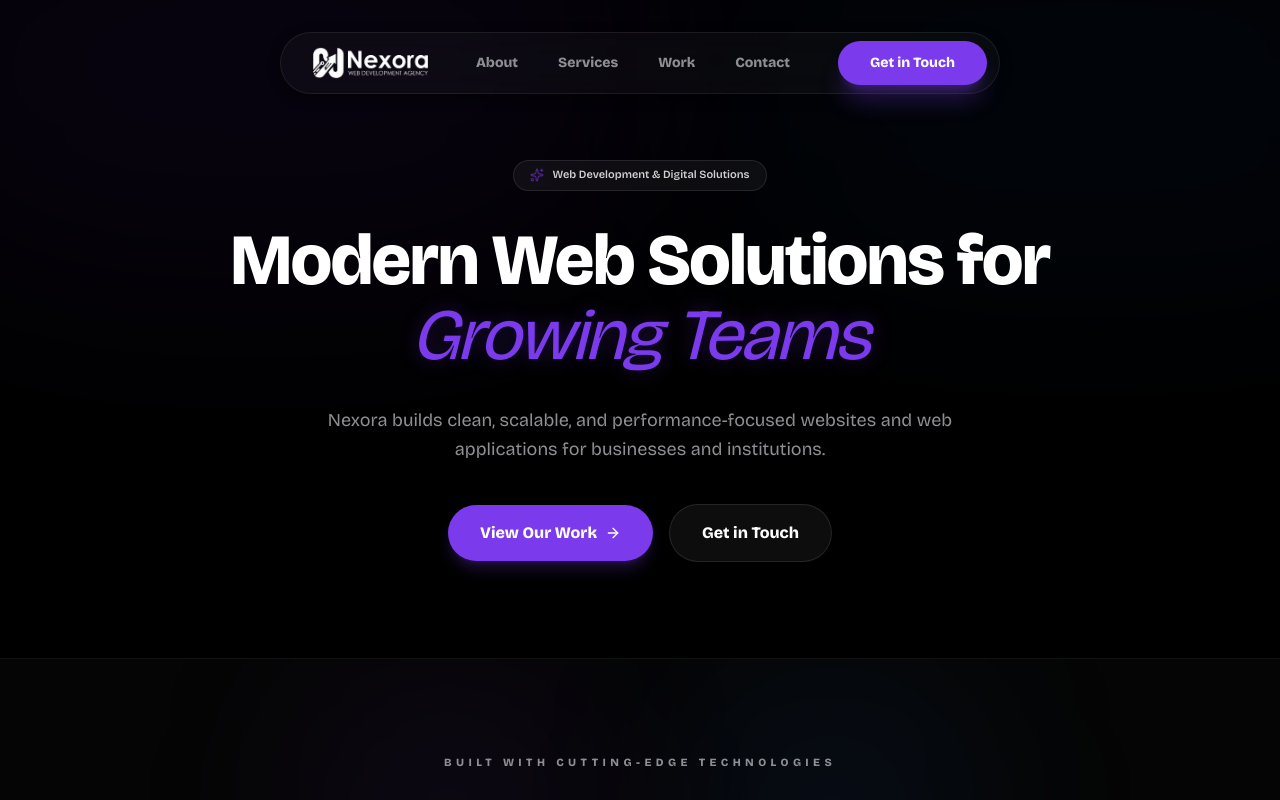
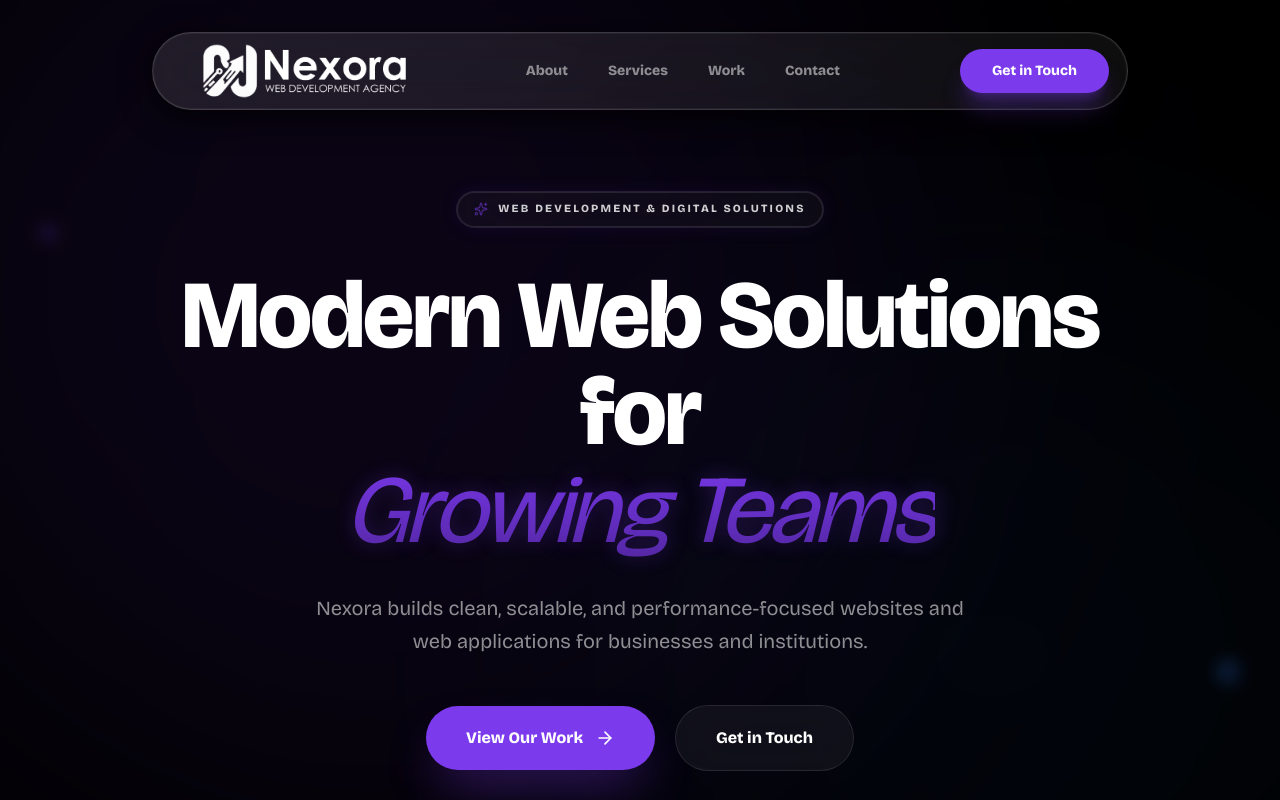
Before and after one commit to navaneethpv/nexora-agency, a Next.js app: page / in a window 1280 px wide. Shown: the top 800 px of the page. Built offline with nearby package versions, Linux system fonts and the light colour scheme.

Commit message:
feat: Enhance UI with updated styling, new animations, and improved interactive elements across the application.

```diff
--- a/src/app/globals.css
+++ b/src/app/globals.css
@@ -31,11 +31,11 @@ body {
 }
 
 .glass-pill {
-  background: rgba(255, 255, 255, 0.03);
-  backdrop-filter: blur(20px);
-  -webkit-backdrop-filter: blur(20px);
-  border: 1px solid rgba(255, 255, 255, 0.08);
-  box-shadow: 0 4px 12px rgba(0, 0, 0, 0.5);
+  background: linear-gradient(135deg, rgba(255, 255, 255, 0.1) 0%, rgba(255, 255, 255, 0.05) 100%);
+  backdrop-filter: blur(24px);
+  -webkit-backdrop-filter: blur(24px);
+  border: 1px solid rgba(255, 255, 255, 0.15);
+  box-shadow: 0 8px 32px 0 rgba(0, 0, 0, 0.8), inset 0 0 0 1px rgba(255, 255, 255, 0.05);
 }
 
 .glass-card {
--- a/src/components/Hero.tsx
+++ b/src/components/Hero.tsx
@@ -4,71 +4,115 @@ import { motion } from "framer-motion";
 import { ArrowRight, Sparkles } from "lucide-react";
 
 export default function Hero() {
+    const containerVariants: any = {
+        hidden: { opacity: 0 },
+        visible: {
+            opacity: 1,
+            transition: {
+                staggerChildren: 0.15,
+                delayChildren: 0.2
+            }
+        }
+    };
+
+    const itemVariants: any = {
+        hidden: { opacity: 0, y: 30 },
+        visible: {
+            opacity: 1,
+            y: 0,
+            transition: {
+                duration: 0.8,
+                ease: [0.21, 0.47, 0.32, 0.98]
+            }
+        }
+    };
+
     return (
-        <section className="relative pt-32 pb-16 md:pt-40 md:pb-24 flex flex-col items-center text-center px-6 overflow-hidden">
-            {/* Background Glows */}
-            <div className="absolute top-0 left-1/2 -translate-x-1/2 w-full h-full -z-10 pointer-events-none">
+        <section className="relative pt-40 pb-24 md:pt-48 md:pb-32 flex flex-col items-center text-center px-6 overflow-hidden">
+            {/* Background Glows & Orbs */}
+            <div className="absolute inset-0 -z-10 overflow-hidden pointer-events-none">
                 <motion.div
                     animate={{
-                        scale: [1, 1.1, 1],
-                        opacity: [0.3, 0.5, 0.3]
+                        scale: [1, 1.2, 1],
+                        x: [0, 50, 0],
+                        y: [0, 30, 0],
                     }}
-                    transition={{ duration: 8, repeat: Infinity, ease: "easeInOut" }}
-                    className="absolute top-[-20%] left-[-10%] w-[60%] h-[60%] bg-accent/20 blur-[120px] rounded-full"
+                    transition={{ duration: 15, repeat: Infinity, ease: "easeInOut" }}
+                    className="absolute top-[-20%] left-[-10%] w-[70vw] h-[70vw] bg-accent/15 blur-[140px] rounded-full opacity-60"
                 />
                 <motion.div
                     animate={{
-                        scale: [1, 1.2, 1],
-                        opacity: [0.2, 0.4, 0.2]
+                        scale: [1.2, 1, 1.2],
+                        x: [0, -40, 0],
+                        y: [0, -50, 0],
                     }}
-                    transition={{ duration: 10, repeat: Infinity, ease: "easeInOut", delay: 1 }}
-                    className="absolute top-[-10%] right-[-10%] w-[50%] h-[50%] bg-blue-500/10 blur-[100px] rounded-full"
+                    transition={{ duration: 20, repeat: Infinity, ease: "easeInOut" }}
+                    className="absolute bottom-[-20%] right-[-10%] w-[60vw] h-[60vw] bg-blue-500/10 blur-[140px] rounded-full opacity-40"
                 />
             </div>
 
             <motion.div
-                initial={{ opacity: 0, y: 20 }}
-                animate={{ opacity: 1, y: 0 }}
-                transition={{ duration: 0.5 }}
-                className="inline-flex items-center gap-2 rounded-full border border-white/10 bg-white/5 px-4 py-1.5 text-[11px] font-semibold text-white/80 mb-8 backdrop-blur-sm"
+                variants={containerVariants}
+                initial="hidden"
+                animate="visible"
+                className="relative z-10 flex flex-col items-center"
+            >
+                <motion.div
+                    variants={itemVariants}
+                    className="inline-flex items-center gap-2.5 rounded-full border border-white/10 bg-white/[0.03] px-4 py-2 text-[11px] font-bold text-white/80 mb-10 backdrop-blur-xl ring-1 ring-white/10 shadow-[0_0_20px_rgba(124,58,237,0.1)] group hover:border-accent/30 transition-colors duration-500"
                 >
                     <Sparkles className="w-3.5 h-3.5 text-accent animate-pulse" />
-                <span>Web Development & Digital Solutions</span>
+                    <span className="uppercase tracking-[0.2em]">Web development & digital solutions</span>
                 </motion.div>
 
                 <motion.h1
-                initial={{ opacity: 0, y: 20 }}
-                animate={{ opacity: 1, y: 0 }}
-                transition={{ duration: 0.6, delay: 0.1 }}
-                className="max-w-4xl text-5xl md:text-6xl lg:text-7xl font-bold tracking-tight mb-8 leading-[1.05]"
+                    variants={itemVariants}
+                    className="max-w-5xl text-6xl md:text-7xl lg:text-8xl font-bold tracking-tight mb-8 leading-[1.02]"
                 >
                     Modern Web Solutions for <br />
-                <span className="italic font-medium text-accent text-glow">Growing Teams</span>
+                    <span className="italic font-medium text-accent text-glow bg-clip-text text-transparent bg-linear-to-b from-accent to-accent/60">Growing Teams</span>
                 </motion.h1>
 
                 <motion.p
-                initial={{ opacity: 0, y: 20 }}
-                animate={{ opacity: 1, y: 0 }}
-                transition={{ duration: 0.6, delay: 0.2 }}
-                className="max-w-2xl text-lg text-secondary mb-10 leading-relaxed font-medium"
+                    variants={itemVariants}
+                    className="max-w-2xl text-lg md:text-xl text-secondary mb-12 leading-relaxed font-medium opacity-90"
                 >
                     Nexora builds clean, scalable, and performance-focused websites and web applications for businesses and institutions.
                 </motion.p>
 
                 <motion.div
-                initial={{ opacity: 0, y: 20 }}
-                animate={{ opacity: 1, y: 0 }}
-                transition={{ duration: 0.6, delay: 0.3 }}
-                className="flex flex-col sm:flex-row gap-4 justify-center items-center"
+                    variants={itemVariants}
+                    className="flex flex-col sm:flex-row gap-5 justify-center items-center"
                 >
-                <button className="group bg-accent text-white px-8 py-4 rounded-full text-base font-bold hover:brightness-110 transition-all shadow-lg shadow-accent/25 flex items-center gap-2">
-                    View Our Work
-                    <ArrowRight className="w-4 h-4 group-hover:translate-x-1 transition-transform" />
+                    <button className="group relative bg-accent text-white px-10 py-5 rounded-full text-base font-bold hover:brightness-110 transition-all shadow-2xl shadow-accent/40 active:scale-95 flex items-center gap-3 overflow-hidden">
+                        <div className="absolute inset-0 bg-white/10 translate-y-full group-hover:translate-y-0 transition-transform duration-300" />
+                        <span className="relative">View Our Work</span>
+                        <ArrowRight className="w-5 h-5 relative group-hover:translate-x-1 transition-transform duration-300" />
                     </button>
-                <button className="bg-white/5 border border-white/10 text-white px-8 py-4 rounded-full text-base font-bold hover:bg-white/10 transition-all backdrop-blur-md">
-                    Get in Touch
+                    <button className="group relative bg-white/5 border border-white/10 text-white px-10 py-5 rounded-full text-base font-bold hover:bg-white/10 transition-all backdrop-blur-xl active:scale-95">
+                        <div className="absolute inset-0 bg-white/5 opacity-0 group-hover:opacity-100 transition-opacity rounded-full shadow-[0_0_20px_rgba(255,255,255,0.05)]" />
+                        <span className="relative">Get in Touch</span>
                     </button>
                 </motion.div>
+            </motion.div>
+
+            {/* Subtle floating decorative elements */}
+            <motion.div
+                animate={{
+                    y: [0, -20, 0],
+                    rotate: [0, 5, 0]
+                }}
+                transition={{ duration: 7, repeat: Infinity, ease: "easeInOut" }}
+                className="absolute top-1/4 left-10 w-4 h-4 rounded bg-accent/20 blur-sm md:block hidden"
+            />
+            <motion.div
+                animate={{
+                    y: [0, 20, 0],
+                    rotate: [0, -5, 0]
+                }}
+                transition={{ duration: 9, repeat: Infinity, ease: "easeInOut" }}
+                className="absolute bottom-1/4 right-10 w-6 h-6 rounded-full bg-blue-500/20 blur-sm md:block hidden"
+            />
         </section>
     );
 }
--- a/src/components/Navbar.tsx
+++ b/src/components/Navbar.tsx
@@ -17,21 +17,21 @@ export default function Navbar() {
     }, []);
 
     return (
-        <nav className="fixed top-8 left-1/2 -translate-x-1/2 z-50 w-full max-w-3xl px-6">
+        <nav className="fixed top-8 left-1/2 -translate-x-1/2 z-50 w-full max-w-[80%] px-6">
             <motion.div
                 initial={{ y: -20, opacity: 0 }}
                 animate={{ y: 0, opacity: 1 }}
                 transition={{ duration: 0.5 }}
-                className="glass-pill rounded-full p-2 flex items-center justify-between w-full"
+                className="glass-pill rounded-full p-2.5 flex items-center justify-between w-full"
             >
-                <div className="flex items-center gap-12 pl-6 pr-1 w-full justify-between">
+                <div className="flex items-center gap-16 pl-10 pr-2 w-full justify-between">
                     <Link href="/" className="hover:opacity-80 transition-opacity whitespace-nowrap">
                         <Image
                             src="/logo.png"
                             alt="Nexora Logo"
-                            width={120}
-                            height={34}
-                            className="h-8 w-auto brightness-200"
+                            width={240}
+                            height={60}
+                            className="h-14 w-auto brightness-200"
                         />
                     </Link>
 
--- a/src/components/Pricing.tsx
+++ b/src/components/Pricing.tsx
@@ -52,7 +52,7 @@ export default function WhyNexora() {
                                 </div>
                             </div>
 
-                            <div className="bg-black/40 backdrop-blur-xl border border-white/5 p-8 rounded-[2rem] w-full md:w-[320px] flex flex-col items-center justify-center text-center">
+                            <div className="bg-black/40 backdrop-blur-xl border border-white/5 p-8 rounded-4xl w-full md:w-[320px] flex flex-col items-center justify-center text-center">
                                 <h4 className="text-xl font-bold mb-2">Ready to scale?</h4>
                                 <p className="text-sm text-secondary mb-8">Let's discuss your technical needs.</p>
 
```
Also changed, not shown: src/app/page.tsx (+13 -9 lines), src/components/Process.tsx (+11 -3 lines). Lines whose indentation alone changed are shown as unchanged.
